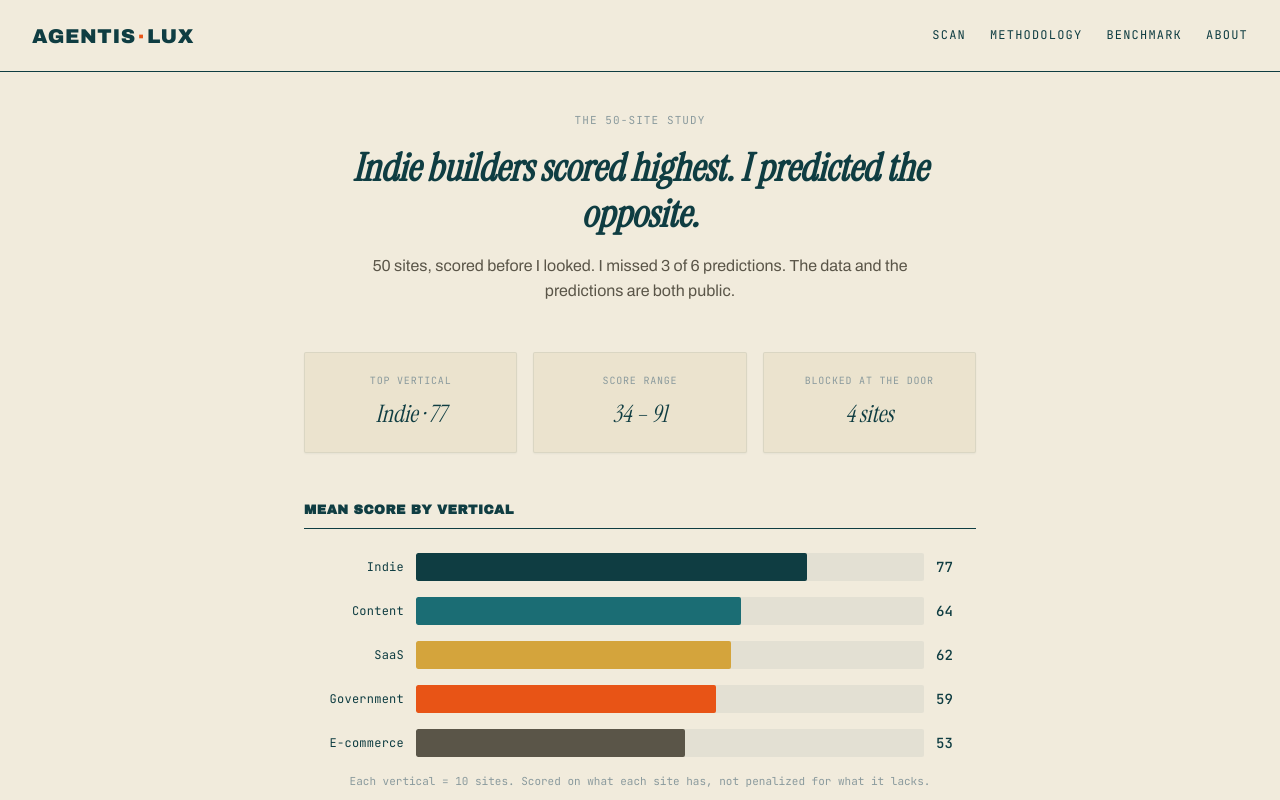
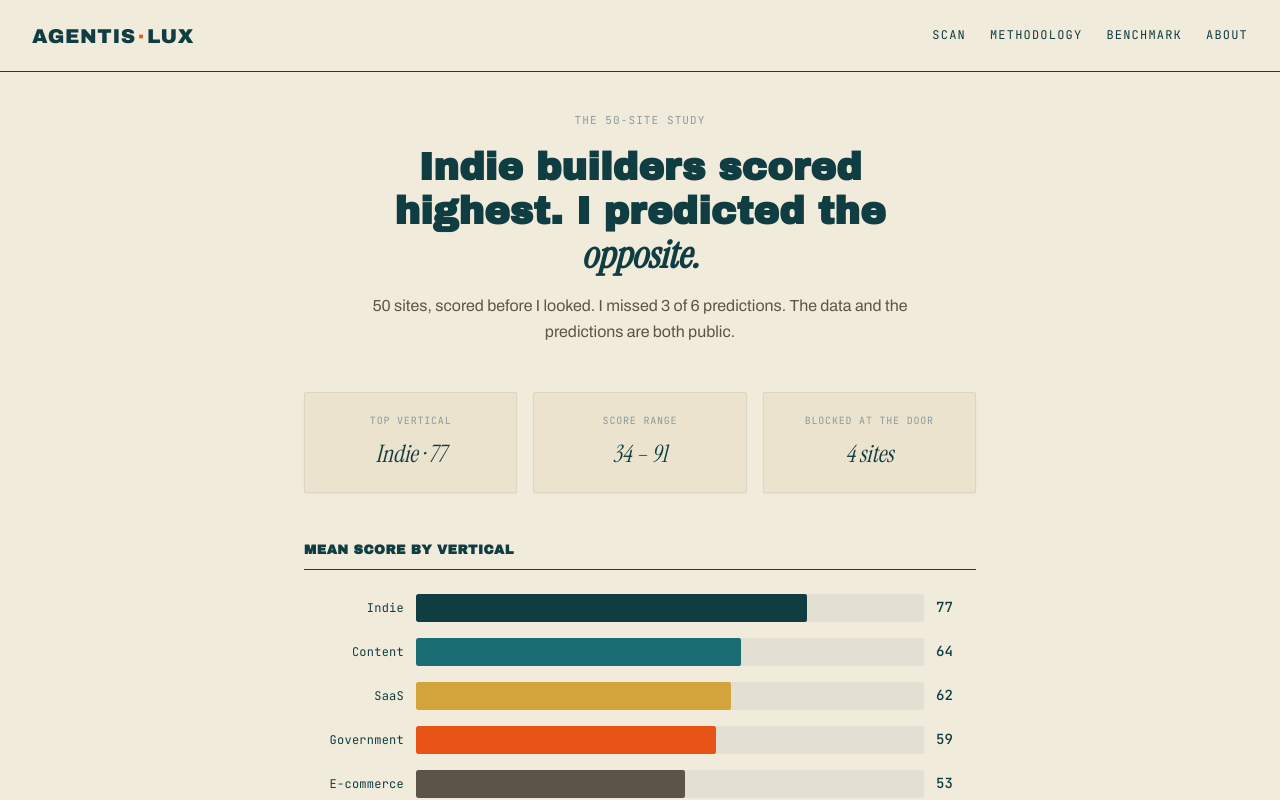
Before and after one commit to earlgreyhot1701D/perseus-clew, a Next.js app in the folder frontend/: page /benchmark in a window 1280 px wide. Shown: the top 800 px of the page. Built offline with nearby package versions, Linux system fonts and the light colour scheme.

Commit message:
fix(benchmark): bold display headline matching site style

```diff
--- a/frontend/app/benchmark/page.module.css
+++ b/frontend/app/benchmark/page.module.css
@@ -31,12 +31,16 @@
 }
 
 .headline {
-  font-family: var(--font-serif);
+  font-family: var(--font-display);
   font-size: 2.4rem;
-  font-style: italic;
-  line-height: 1.2;
+  line-height: 1.15;
   color: var(--teal);
   margin: 0 0 var(--space-4);
+}
+
+.headline em {
+  font-family: var(--font-serif);
+  font-style: italic;
 }
 
 .subhead {
--- a/frontend/app/benchmark/page.tsx
+++ b/frontend/app/benchmark/page.tsx
@@ -37,7 +37,7 @@ export default function BenchmarkPage() {
           <div className={styles.heroInner}>
             <span className={styles.eyebrow}>The 50-site study</span>
             <h1 id="benchmark-headline" className={styles.headline}>
-              Indie builders scored highest. I predicted the opposite.
+              Indie builders scored highest. I predicted the <em>opposite.</em>
             </h1>
             <p className={styles.subhead}>
               50 sites, scored before I looked. I missed 3 of 6 predictions. The data and the predictions are both public.
```
